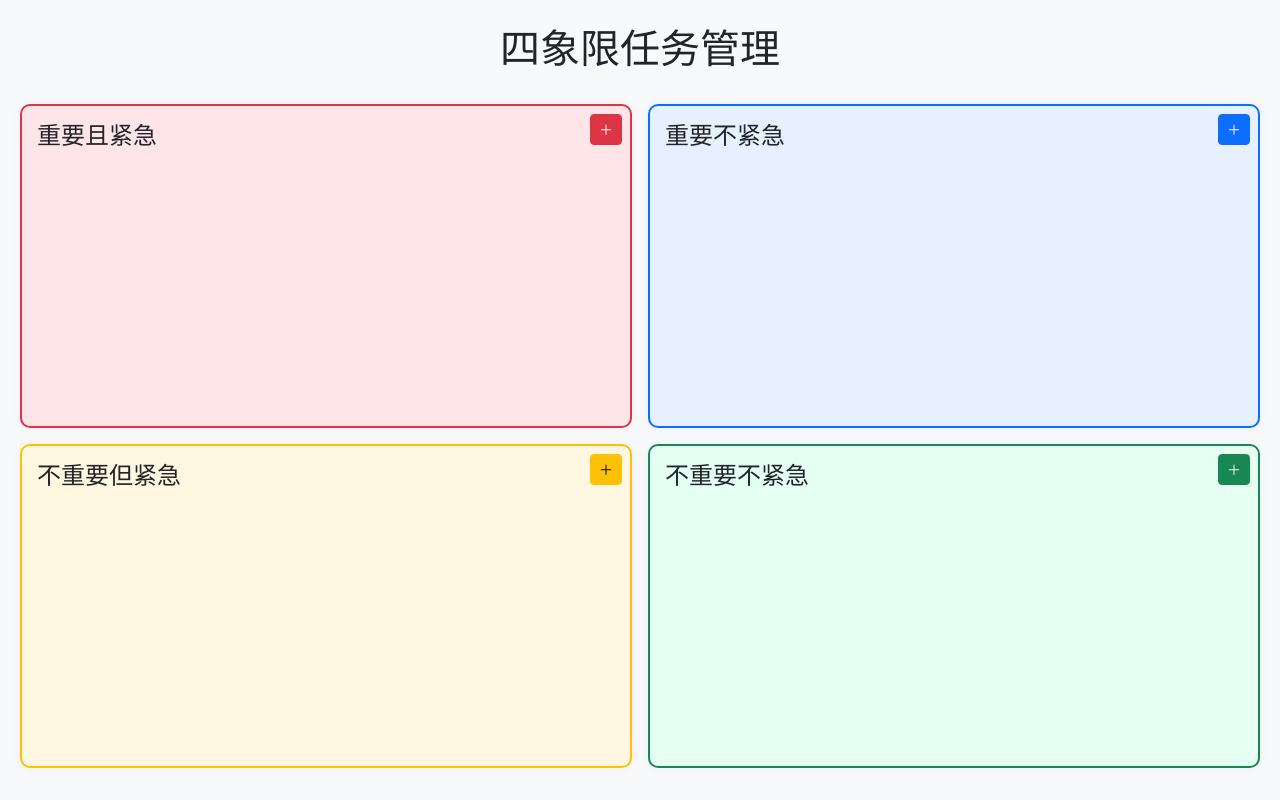
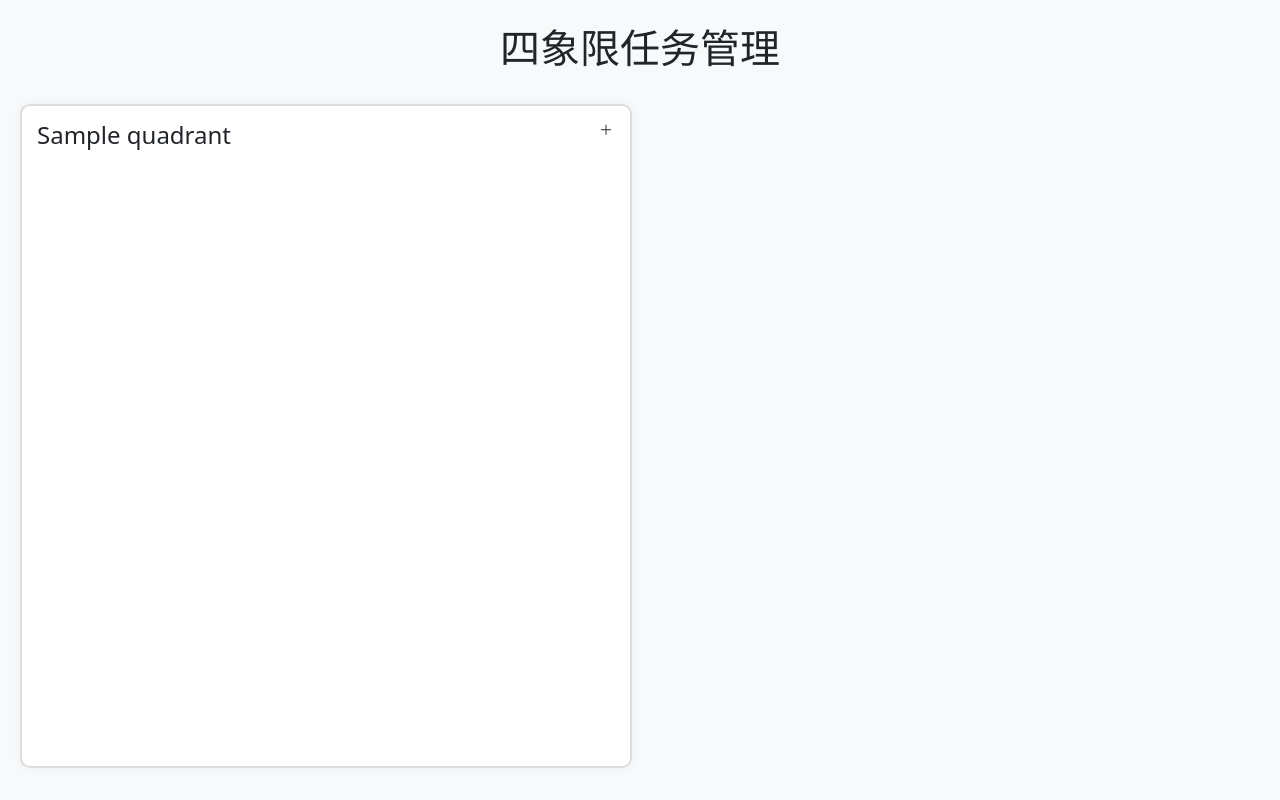
Before and after one commit to hubery258/SimpleTasker, a Flask app: template templates/tasks.html in a window 1280 px wide. Run offline with Flask 3, Linux system fonts and the light colour scheme; the template is opened without the code that fills it: most values are stand-ins (such as "Sample title", 1, 10 or a date in 2020).

Commit message:
understand tasks.html and make it simpler

```diff
--- a/app.py
+++ b/app.py
@@ -4,4 +4,10 @@ app = Flask(__name__)
 
 @app.route("/")
 def index():
-    return render_template("tasks.html")
+    quadrants = [
+        {"id": 1, "title": "重要且紧急", "btn_class": "btn-danger", "q_class": "q1"},
+        {"id": 2, "title": "重要不紧急", "btn_class": "btn-primary", "q_class": "q2"},
+        {"id": 3, "title": "不重要但紧急", "btn_class": "btn-warning", "q_class": "q3"},
+        {"id": 4, "title": "不重要不紧急", "btn_class": "btn-success", "q_class": "q4"},
+    ]
+    return render_template("tasks.html", quadrants=quadrants)
--- a/templates/layout.html
+++ b/templates/layout.html
@@ -5,7 +5,7 @@
         <title>Simple Tasker</title>
         <link href="https://cdn.jsdelivr.net/npm/bootstrap@5.3.2/dist/css/bootstrap.min.css" rel="stylesheet">
         <link rel="stylesheet" href="{{ url_for('static', filename='style.css') }}">
-        {% block extra_css %}{% endblock %}
+        {% block extra_css %}{% endblock %} <!-- for some pages that need its own css-->
     </head>
     <body class="bg-light">
 
--- a/templates/tasks.html
+++ b/templates/tasks.html
@@ -6,64 +6,22 @@
     <h1 class="text-center mb-4">四象限任务管理</h1>
 
     <div class="row quadrant-container">
+        {% for q in quadrants %}
+        <div class="col-6 p-2">
+            <div class="quadrant {{ q.q_class }} position-relative">
+                <h4>{{ q.title }}</h4>
 
+            <button class="btn btn-sm {{ q.btn_class }} add-task-btn position-absolute top-0 end-0 m-2"
+                    data-quadrant="{{ q.id }}"
+                    data-bs-toggle="modal"
+                    data-bs-target="#taskModal">＋</button>
 
-        <div class="col-6 p-2">
-            <div class="quadrant q1 position-relative">
-                <h4>重要且紧急</h4>
-
-                <!-- “+”here -->
-                <button class="btn btn-sm btn-danger add-task-btn position-absolute top-0 end-0 m-2"
-                        data-quadrant="1"
-                        data-bs-toggle="modal"
-                        data-bs-target="#taskModal">＋</button>
-
-                <div class="task-list"></div>
+        <div class="task-list"></div>
             </div>
         </div>
-
-        <div class="col-6 p-2">
-            <div class="quadrant q2 position-relative">
-                <h4>重要不紧急</h4>
-
-                <button class="btn btn-sm btn-primary add-task-btn position-absolute top-0 end-0 m-2"
-                        data-quadrant="2"
-                        data-bs-toggle="modal"
-                        data-bs-target="#taskModal">＋</button>
-
-                <div class="task-list"></div>
-            </div>
-        </div>
-
-        <div class="col-6 p-2">
-            <div class="quadrant q3 position-relative">
-                <h4>不重要但紧急</h4>
-
-                <button class="btn btn-sm btn-warning add-task-btn position-absolute top-0 end-0 m-2"
-                        data-quadrant="3"
-                        data-bs-toggle="modal"
-                        data-bs-target="#taskModal">＋</button>
-
-                <div class="task-list"></div>
-            </div>
-        </div>
-
-        <div class="col-6 p-2">
-            <div class="quadrant q4 position-relative">
-                <h4>不重要不紧急</h4>
-
-                <button class="btn btn-sm btn-success add-task-btn position-absolute top-0 end-0 m-2"
-                        data-quadrant="4"
-                        data-bs-toggle="modal"
-                        data-bs-target="#taskModal">＋</button>
-
-                <div class="task-list"></div>
-            </div>
-        </div>
-
+        {% endfor %}
     </div>
 </div>
-
 {% include "task_modal.html" %}
 
 {% endblock %}
```
